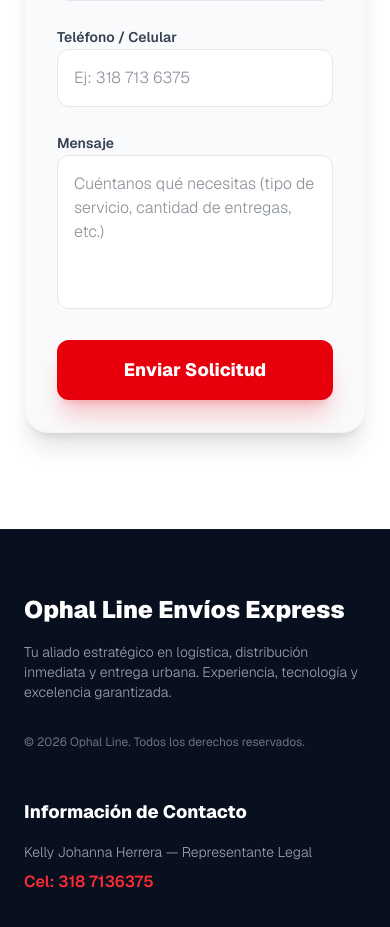
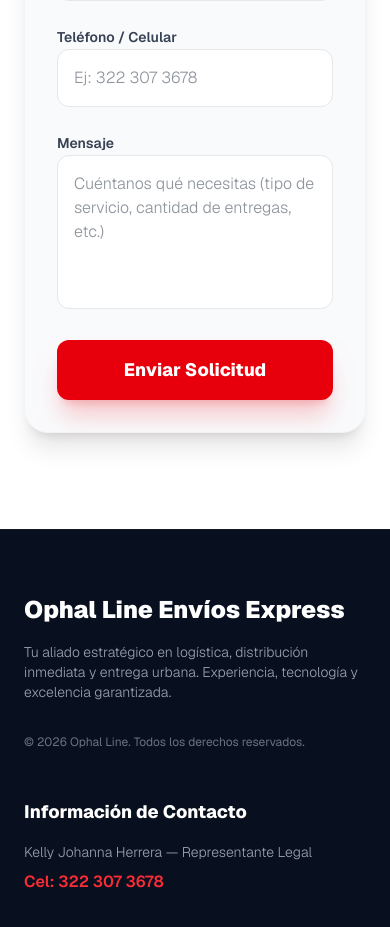
Before and after one commit to neoeliecer/ophalline, a Next.js app: page / in a window 390 px wide. Shown: the part 6973-7900 px from the top of the page. Built offline with nearby package versions, Linux system fonts and the light colour scheme.

Commit message:
chore: Update contact phone number to 3223073678

```diff
--- a/app/page.tsx
+++ b/app/page.tsx
@@ -75,7 +75,7 @@
           </nav>
 
           <a
-            href="https://wa.me/573187136375"
+            href="https://wa.me/573223073678"
             target="_blank"
             rel="noopener noreferrer"
             className="bg-red-600 hover:bg-red-700 text-white px-5 py-2.5 rounded-full font-bold shadow-lg shadow-red-600/20 hover:shadow-red-700/30 -translate-y-[1px] hover:-translate-y-[2px] active:translate-y-0 transition-all duration-200"
@@ -107,7 +107,7 @@
             </p>
             <div className="flex gap-4 flex-wrap pt-2">
               <a
-                href="https://wa.me/573187136375"
+                href="https://wa.me/573223073678"
                 target="_blank"
                 rel="noopener noreferrer"
                 className="bg-red-600 hover:bg-red-700 text-white px-8 py-4 rounded-2xl font-extrabold text-lg shadow-xl shadow-red-600/30 hover:shadow-red-700/40 -translate-y-[1px] hover:-translate-y-[2px] active:translate-y-0 transition-all duration-200"
@@ -423,7 +423,7 @@
                   value={formData.telefono}
                   onChange={handleChange}
                   required
-                  placeholder="Ej: 318 713 6375"
+                  placeholder="Ej: 322 307 3678"
                   className="w-full bg-white border border-gray-200 focus:border-red-500 focus:ring-1 focus:ring-red-500 outline-none p-4 rounded-xl transition-all font-light text-gray-800"
                 />
               </div>
@@ -480,7 +480,7 @@
             <h4 className="font-extrabold text-lg text-white">Información de Contacto</h4>
             <div className="space-y-2 text-gray-400 font-light text-sm">
               <p>Kelly Johanna Herrera — Representante Legal</p>
-              <p className="text-red-500 font-semibold text-base">Cel: 318 7136375</p>
+              <p className="text-red-500 font-semibold text-base">Cel: 322 307 3678</p>
             </div>
           </div>
         </div>
@@ -488,7 +488,7 @@
 
       {/* WHATSAPP FLOATING BUTTON */}
       <a
-        href="https://wa.me/573187136375"
+        href="https://wa.me/573223073678"
         target="_blank"
         rel="noopener noreferrer"
         className="fixed bottom-6 right-6 bg-green-500 hover:bg-green-600 text-white p-4.5 rounded-full shadow-2xl hover:shadow-green-500/30 hover:scale-110 active:scale-95 transition-all duration-300 z-50 flex items-center justify-center animate-bounce"
```
